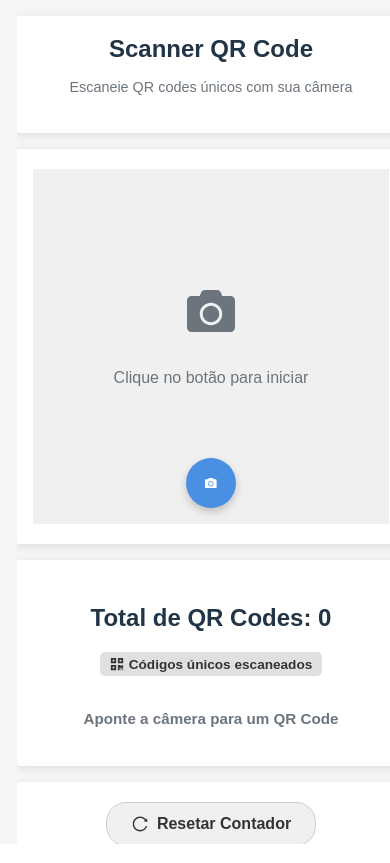
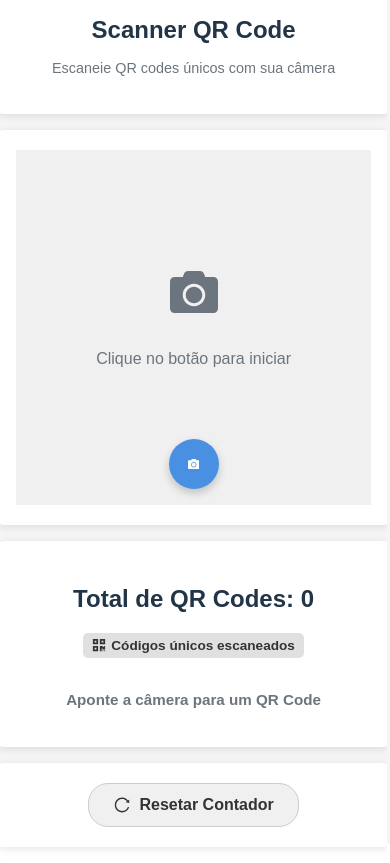
Before and after one commit to LucianoLouzada/qr-scanner-app, a React (Vite) app: page / in a window 390 px wide. Built offline with nearby package versions, Linux system fonts and the light colour scheme.

Commit message:
feat: finalizacao do projeto - correcao do scroll, layout focado em mobile e remocao da logica de audio

```diff
--- a/src/App.jsx
+++ b/src/App.jsx
@@ -13,16 +13,8 @@ const CameraPlaceholderIcon = () => (
     <FaCamera size={48} className="placeholder-icon" />
 );
 
-// Constantes para caminhos e volume de áudio
-const AUDIO_SUCCESS = '/audio/success.mp3';
-const AUDIO_REJECTED = '/audio/rejected.mp3';
-const VOLUME = 0.9; // Volume alto (0.0 a 1.0)
-
-// Instâncias de Áudio fora do componente para garantir que sejam carregadas uma vez
-const successAudio = new Audio(AUDIO_SUCCESS);
-successAudio.volume = VOLUME;
-const rejectedAudio = new Audio(AUDIO_REJECTED);
-rejectedAudio.volume = VOLUME;
+// REMOVIDO: Constantes de áudio (AUDIO_SUCCESS, AUDIO_REJECTED, VOLUME)
+// REMOVIDO: Instâncias de áudio (successAudio, rejectedAudio)
 
 // Constantes de Status
 const STATUS_INITIAL = 'Aponte a câmera para um QR Code';
@@ -48,8 +40,7 @@ function App() {
 
     const [cameraOn, setCameraOn] = useState(false);
     const [statusMessage, setStatusMessage] = useState(STATUS_INITIAL);
-    // Estado para rastrear se o áudio foi liberado pela interação do usuário
-    const [audioUnlocked, setAudioUnlocked] = useState(false);
+    // REMOVIDO: Estado de áudio (audioUnlocked)
 
     // Efeito para Sincronizar o estado com o LocalStorage
     useEffect(() => {
@@ -60,20 +51,8 @@ function App() {
         }
     }, [scannedCodes]);
 
-    // Função para tocar o som: Apenas chama play() na instância pré-carregada
-    const playSound = (isSuccess) => {
-        if (audioUnlocked) {
-            const audio = isSuccess ? successAudio : rejectedAudio;
+    // REMOVIDO: Função playSound
 
-            // Pausa e reseta a posição (currentTime) para garantir que possa tocar rapidamente
-            audio.pause();
-            audio.currentTime = 0;
-
-            audio.play().catch(error => {
-                 console.log("Audio play failed (possible restriction):", error);
-            });
-        }
-    };
 
     // Função para iniciar o scanner
     const startScanner = () => {
@@ -95,12 +74,10 @@ function App() {
                         return prev;
                     });
 
-                    // Lógica para Som e Status
+                    // Lógica para Status (Som Removido)
                     if (isNewCode) {
-                        playSound(true); // true = success
                         setStatusMessage(STATUS_SUCCESS);
                     } else {
-                        playSound(false); // false = rejected
                         setStatusMessage(STATUS_REJECTED);
                     }
 
@@ -143,26 +120,8 @@ function App() {
         return () => stopScanner();
     }, [cameraOn]);
 
-    const toggleCamera = async () => {
-        // **SOLUÇÃO FINAL DE ÁUDIO:** Toca o som silenciosamente na interação do usuário.
-        if (!audioUnlocked) {
-            try {
-                // Tenta tocar o som de sucesso com volume zero para liberar o áudio.
-                successAudio.volume = 0;
-                await successAudio.play();
-                successAudio.pause();
-                successAudio.currentTime = 0;
-                successAudio.volume = VOLUME; // Retorna ao volume normal para leituras futuras
-
-                setAudioUnlocked(true);
-                console.log("Áudio desbloqueado pela última técnica de play silencioso.");
-            } catch (error) {
-                 // Se falhar (o que é raro aqui), apenas avança, o som pode funcionar depois.
-                 setAudioUnlocked(true);
-                 console.log("Áudio desbloqueado por fallback simples.");
-            }
-        }
-
+    const toggleCamera = () => {
+        // REMOVIDO: Toda a lógica complexa de desbloqueio de áudio.
         setCameraOn((prev) => !prev);
     };
 
--- a/src/App.scss
+++ b/src/App.scss
@@ -21,29 +21,26 @@ body, html {
     font-family: Arial, sans-serif;
     background: $app-bg;
 
-    // **SOLUÇÃO DE VIEWPORT E FLEXBOX NO BODY PARA CENTRALIZAÇÃO TOTAL**
+    // Configuração padrão de altura para scrollar e largura total
     height: 100%;
     min-height: 100vh;
-    height: 100svh;
     width: 100%;
-    overflow: hidden;
 
-    // **NOVAS REGRAS PARA CENTRALIZAR O CONTEÚDO DO BODY**
-    display: flex;
-    justify-content: center; /* Centraliza horizontalmente o app-container */
-    align-items: flex-start; /* Alinha o app-container ao topo (para evitar centralização vertical estranha) */
+    // REMOVIDO: Regras de Flexbox (display: flex; justify-content: center;) do body.
+    // O foco é no mobile, então removemos a centralização horizontal forçada para PC.
 }
 
 .app-container {
     display: flex;
     flex-direction: column;
-    align-items: center;
-    padding: 2rem;
-    min-height: 100svh;
+    align-items: center; // Mantém a centralização dos cards
+    padding: 1rem; // Padding ajustado para ser mais mobile-friendly
     height: 100%;
+    min-height: 100vh;
     overflow-y: auto;
     width: 100%;
-    max-width: 450px; /* Limita o tamanho máximo do container no PC */
+    max-width: 450px; // Limita a largura para dispositivos grandes, mas centralizado via body/margin.
+    margin: 0 auto; // Centraliza o container principal na tela (importante para PC)
     gap: 1.5rem;
     padding-bottom: 5rem;
 }
@@ -52,14 +49,11 @@ body, html {
     background: $card-bg;
     width: 100%;
     max-width: 400px;
-    /* Remover margin: 0 auto; dos cards, pois o align-items: center faz isso */
     border-radius: 10px;
     padding: 1.5rem;
     box-shadow: 0 2px 8px $card-shadow;
     text-align: center;
 }
-
-// ... (Restante dos estilos (app-header, qr-section, results-card, etc.) permanecem iguais)
 
 .app-header h1 {
     margin: 0 0 0.25rem 0;
@@ -210,7 +204,6 @@ body, html {
     .app-container {
         padding: 1rem;
         gap: 1rem;
-        /* Remove max-width para que ocupe 100% da tela menor */
         max-width: 100%;
     }
 
```
